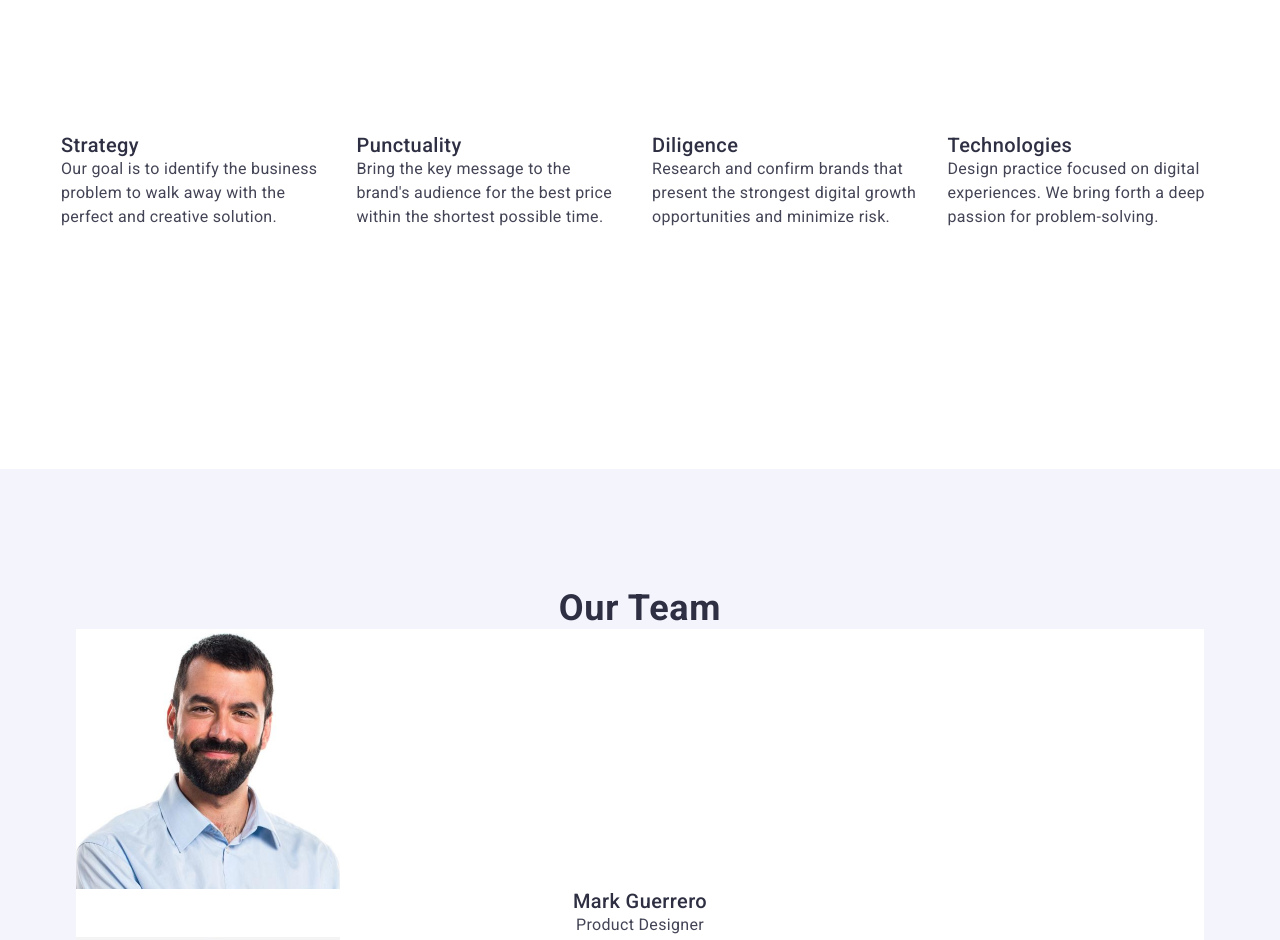
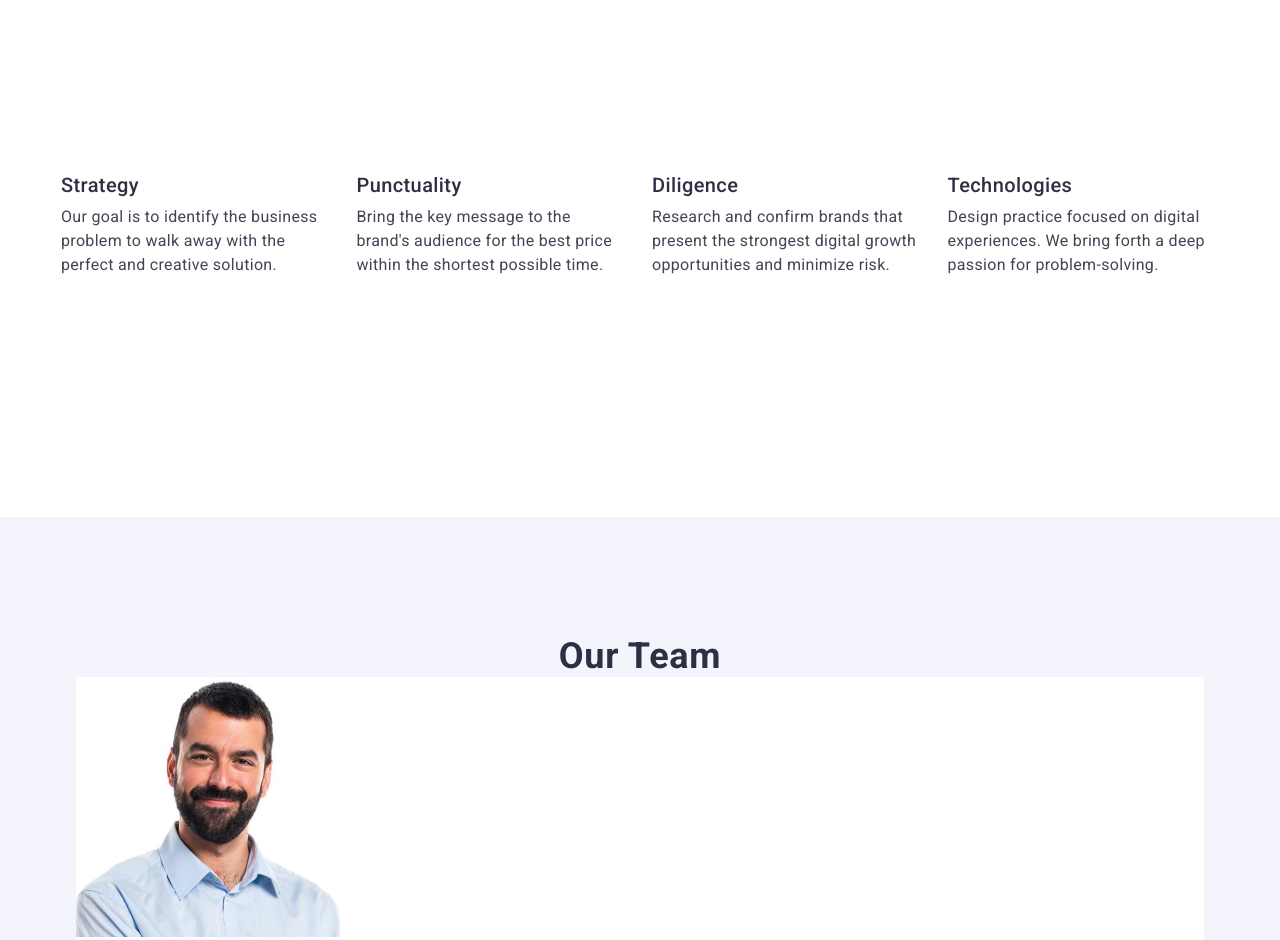
Before and after one commit to Roman-Shugol/goit-markup-hw-03, a plain HTML site: page index.html in a window 1280 px wide. Shown: the part 780-1720 px from the top of the page. Drawn offline with nearby package versions, Linux system fonts and the light colour scheme.

Commit message:
Add fix to css styles

```diff
--- a/css/styles.css
+++ b/css/styles.css
@@ -96,6 +96,7 @@ section {
   letter-spacing: 0.03em;
   text-transform: uppercase;
   color: #4d5ae5;
+  margin-right: 76px;
 }
 
 .logo-part-studio {
@@ -105,7 +106,6 @@ section {
 .main-nav {
   display: flex;
   align-items: center;
-  gap: 76px;
 
   padding: 24px 24px;
 }
@@ -194,20 +194,23 @@ section {
   padding: 120px 0;
 }
 
+.visually-hidden {
+  visibility: hidden;
+}
+
 .feature-list {
   display: flex;
-  flex-wrap: wrap;
   gap: 24px;
 }
 
-.feature-list li {
-  flex: 1;
-  max-width: none;
+.feature-item {
+  width: calc((100% - 72px) / 4);
 }
 
 .feature-subtitle {
   font-weight: 500;
   font-size: 20px;
+  margin-bottom: 8px;
   line-height: 1.2;
   letter-spacing: 0.02em;
   color: #2e2f42;
--- a/index.html
+++ b/index.html
@@ -65,31 +65,31 @@
 
       <section class="feature">
         <div class="container">
-          <h2 class="feature-title" hidden>Our Key Features</h2>
+          <h2 class="visually-hidden">Our Key Features</h2>
 
           <ul class="feature-list">
-            <li>
+            <li class="feature-item">
               <h3 class="feature-subtitle">Strategy</h3>
               <p class="feature-text">
                 Our goal is to identify the business problem to walk away with
                 the perfect and creative solution.
               </p>
             </li>
-            <li>
+            <li class="feature-item">
               <h3 class="feature-subtitle">Punctuality</h3>
               <p class="feature-text">
                 Bring the key message to the brand's audience for the best price
                 within the shortest possible time.
               </p>
             </li>
-            <li>
+            <li class="feature-item">
               <h3 class="feature-subtitle">Diligence</h3>
               <p class="feature-text">
                 Research and confirm brands that present the strongest digital
                 growth opportunities and minimize risk.
               </p>
             </li>
-            <li>
+            <li class="feature-item">
               <h3 class="feature-subtitle">Technologies</h3>
               <p class="feature-text">
                 Design practice focused on digital experiences. We bring forth a
```
